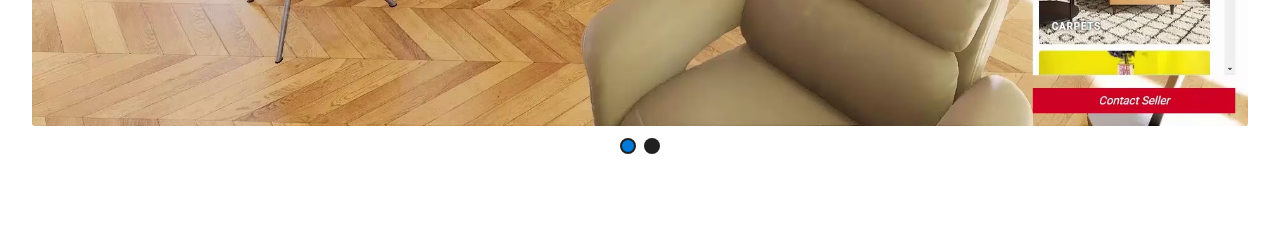
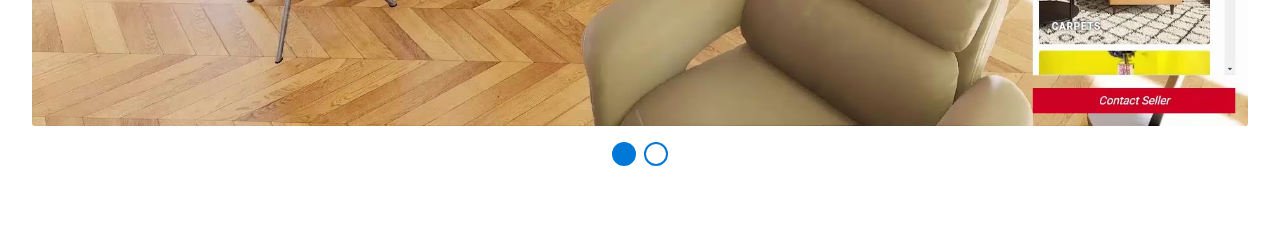
Before and after one commit to barnabysheeran/portfolio-barnaby-sheeran, a React (Vite) app: page / in a window 1280 px wide. Shown: the part 1600-1826 px from the top of the page. Built offline with nearby package versions, Linux system fonts and the light colour scheme; a web font is replaced by a local one.

Commit message:
refactor: update navigation styles for improved layout and consistency

```diff
--- a/src/ts/ui/component/viewer/navigation/MediaNavigation.module.css
+++ b/src/ts/ui/component/viewer/navigation/MediaNavigation.module.css
@@ -2,7 +2,7 @@
   position: relative;
 
   width: 100%;
-  height: calc(var(--grid-cell-height) * 5);
+  height: calc(var(--grid-cell-height) * 7);
 
   display: flex;
   justify-content: center;
@@ -14,17 +14,23 @@
 }
 
 .navigation-dot {
-  width: calc(var(--grid-cell-width) * 2);
-  height: calc(var(--grid-cell-height) * 2);
+  width: calc(var(--grid-cell-width) * 3);
+  height: calc(var(--grid-cell-height) * 3);
 
+  box-sizing: border-box;
   border-radius: 50%;
   border: none;
-  background-color: var(--colour-secondary);
+
+  background-color: var(--colour-background);
+  color: var(--colour-text-primary);
+  border: 0.18rem solid var(--colour-primary);
 
   pointer-events: auto;
   cursor: pointer;
 
   padding: 0;
+
+  transition: background-color var(--transition-quick) ease-out;
 }
 
 .navigation-dot:hover {
@@ -33,10 +39,8 @@
 
 .navigation-dot--active {
   background-color: var(--colour-primary);
-  border: 2px solid var(--colour-secondary);
 }
 
 .navigation-dot:focus-visible {
-  outline: 2px solid var(--colour-primary);
-  outline-offset: 2px;
+  background-color: var(--colour-background);
 }
```
